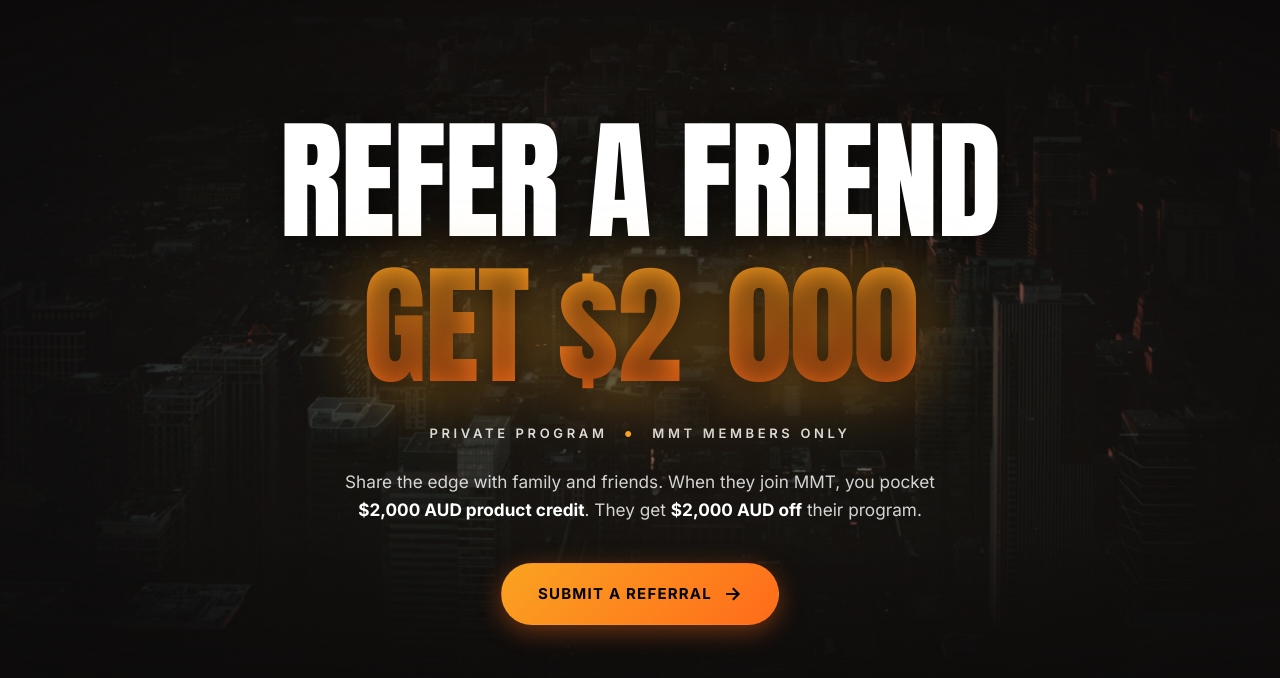
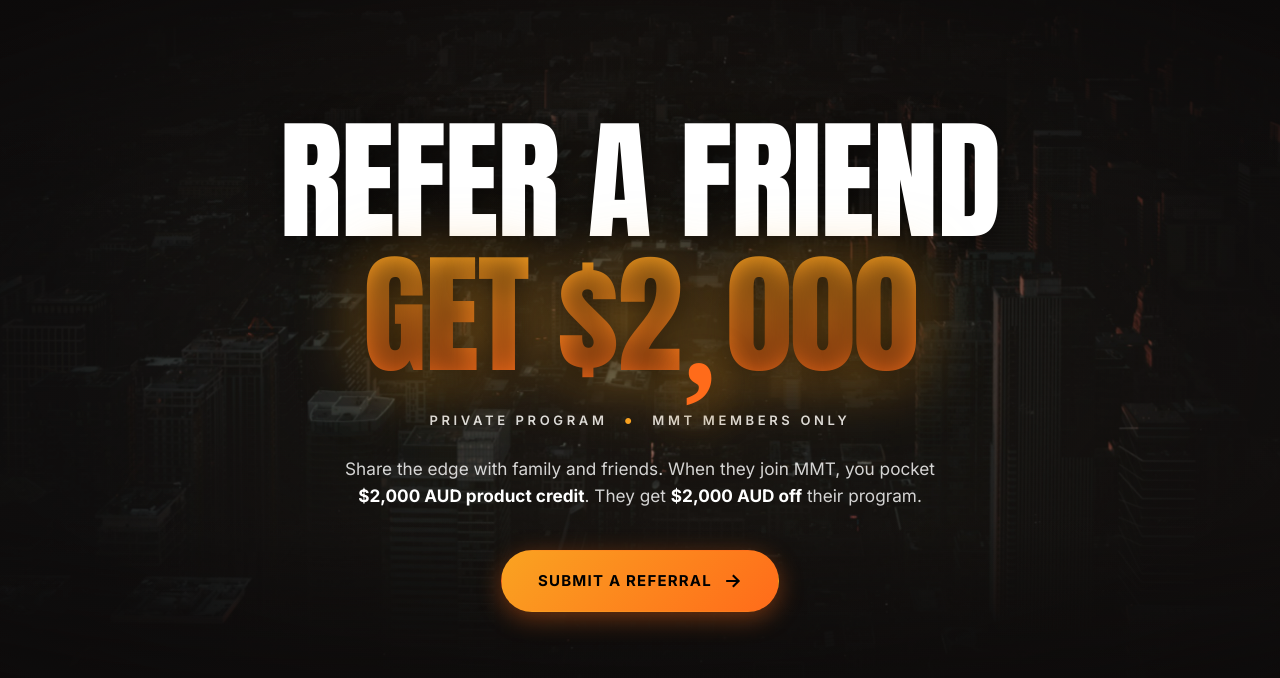
Before and after one commit to makemoneytrading/mmt-referrals-site, a plain HTML site: page index.html in a window 1280 px wide. Shown: the part 122-800 px from the top of the page. Drawn offline with Linux system fonts and the light colour scheme.

Commit message:
Hero comma: render with explicit orange fill (override parent gradient clip)

```diff
--- a/style.css
+++ b/style.css
@@ -395,10 +395,17 @@ a, button, input, textarea {
   display: inline-block;
   font-family: Georgia, 'Times New Roman', serif;
   font-weight: 700;
-  font-size: 1.15em;
-  transform: translateY(0.12em);
-  margin: 0 0.04em 0 -0.02em;
+  font-size: 1.05em;
+  /* Override the parent gradient text-clip so the comma is actually visible */
+  -webkit-text-fill-color: var(--orange-bright);
+  color: var(--orange-bright);
+  background: none;
+  -webkit-background-clip: initial;
+  background-clip: initial;
+  transform: translateY(0.1em);
+  margin: 0 0.05em 0 0;
   line-height: 1;
+  filter: drop-shadow(0 4px 18px rgba(250, 163, 33, 0.5));
 }
 
 .hero__line--white {
```
